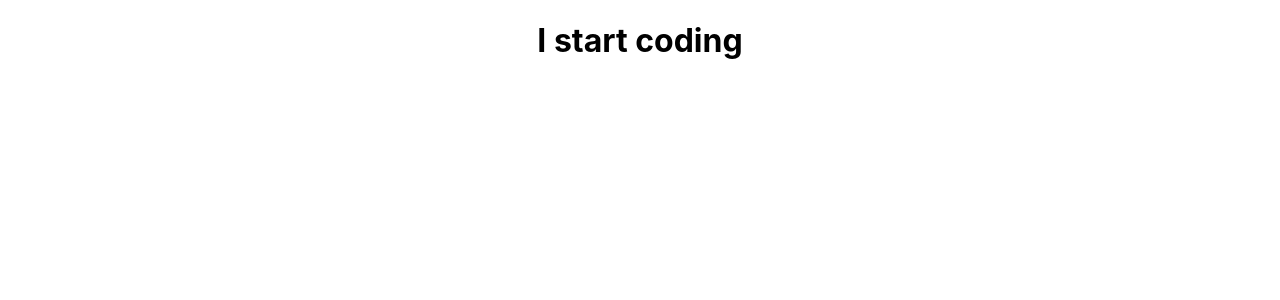
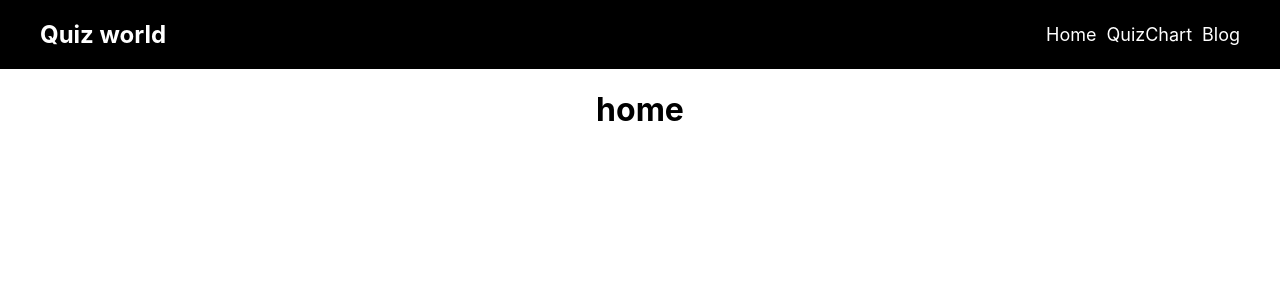
Before and after one commit to MahamudaM/Quiz-Practice-Project, a React (Create React App) app: page / in a window 1280 px wide. Shown: the top 300 px of the page. Built offline with nearby package versions, Linux system fonts and the light colour scheme.

Commit message:
creat header navbar

```diff
--- a/src/App.js
+++ b/src/App.js
@@ -1,10 +1,33 @@
 
+import { createBrowserRouter, RouterProvider } from 'react-router-dom';
 import './App.css';
+import Blog from './component/Blog/Blog';
+import Home from './component/Home/Home';
+import QuizChart from './component/QuizChart/QuizChart';
+import Main from './Layout/Main';
 
 function App() {
+  const router = createBrowserRouter([
+    {
+      path:'/',
+      element:<Main></Main>,
+      children:[
+        {
+          path: '/',element:<Home></Home>
+        },
+        {
+          path:'/quizChart',element:<QuizChart></QuizChart>
+        },
+        {
+          path:'/blog',element:<Blog></Blog>
+        }
+      ]
+
+    }
+  ])
   return (
     <div className="App">
-    <h1>I start coding</h1>
+    <RouterProvider router={router}></RouterProvider>
     </div>
   );
 }
--- /dev/null
+++ b/src/Layout/Main.js
@@ -0,0 +1,14 @@
+import React from 'react';
+import { Outlet } from 'react-router-dom';
+import Header from '../component/Header/Header';
+
+const Main = () => {
+    return (
+        <div>
+            <Header></Header>
+            <Outlet></Outlet>
+        </div>
+    );
+};
+
+export default Main;
--- /dev/null
+++ b/src/component/Blog/Blog.js
@@ -0,0 +1,11 @@
+import React from 'react';
+
+const Blog = () => {
+    return (
+        <div>
+            <p>blog</p>
+        </div>
+    );
+};
+
+export default Blog;
--- /dev/null
+++ b/src/component/Header/Header.css
@@ -0,0 +1,22 @@
+.navbar{
+    background: black;
+    color: white;
+}
+.navbar-wrapper{
+    display: flex;
+    justify-content: space-between;
+    padding: 0 40px;
+}
+.navLink{
+    display: flex;
+    align-items: center;
+
+}
+.navLink a{
+    color: white;
+    text-decoration: none;
+    margin-left: 10px;
+    font-size: 18px;
+
+
+}
--- /dev/null
+++ b/src/component/Header/Header.js
@@ -0,0 +1,21 @@
+import React from 'react';
+import { Link } from 'react-router-dom';
+import './Header.css'
+const Header = () => {
+    return (
+        <div className='navbar'>
+            <nav className='navbar-wrapper'>
+            <div className='nab-logo'>
+            <h1>Quiz world </h1>
+                </div>
+            <div className="navLink">
+            <Link to='/'>Home</Link>
+            <Link to = '/quizChart'>QuizChart</Link>
+            <Link to='/blog'>Blog</Link>
+            </div>
+        </nav>
+        </div>
+    );
+};
+
+export default Header;
--- /dev/null
+++ b/src/component/Home/Home.js
@@ -0,0 +1,11 @@
+import React from 'react';
+
+const Home = () => {
+    return (
+        <div>
+            <h1>home</h1>
+        </div>
+    );
+};
+
+export default Home;
--- /dev/null
+++ b/src/component/QuizChart/QuizChart.js
@@ -0,0 +1,11 @@
+import React from 'react';
+
+const QuizChart = () => {
+    return (
+        <div>
+            <h1>quizchart</h1>
+        </div>
+    );
+};
+
+export default QuizChart;
```
Also changed, not shown: src/component/Blog/Blog.css (added), src/component/Home/Home.css (added).
